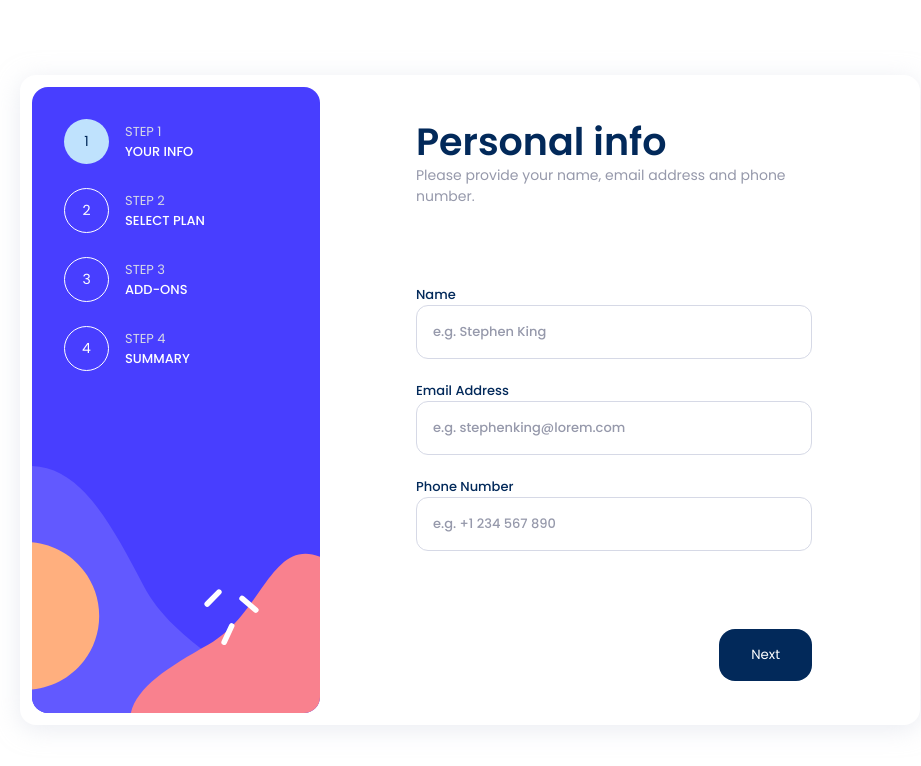
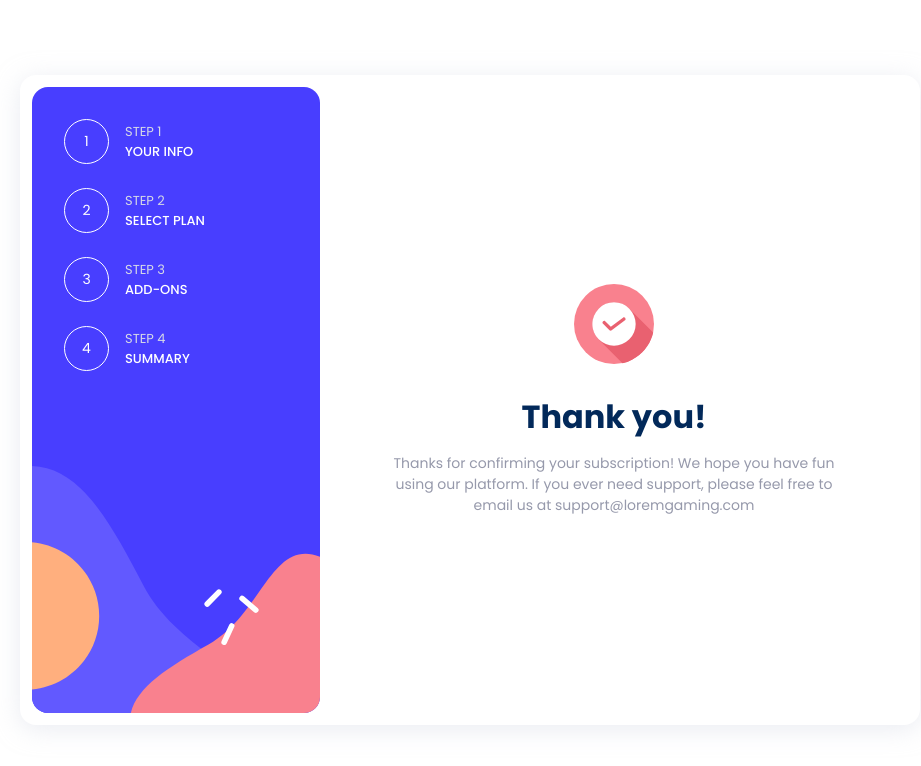
Before and after one commit to Rijad99/form-wizard, a React (Create React App) app: page / in a window 1280 px wide. Shown: the top 766 px of the page, without its empty margins (170-1091 px from the left). Built offline with nearby package versions, Linux system fonts and the light colour scheme.

Commit message:
Add next, back and confirm button functionality, add ConfirmDialog component

```diff
--- /dev/null
+++ b/src/client/components/main/ConfirmDialog/ConfirmDialog.tsx
@@ -0,0 +1,13 @@
+import styles from '../ConfirmDialog/_ConfirmDialog.module.scss';
+
+import thankYouIcon from '../../../../images/icons/icon-thank-you.svg';
+
+export const ConfirmDialog = () => {
+    return (
+        <div className={styles.confirmDialog}>
+            <img src={thankYouIcon} className={styles.confirmIcon} />
+            <h1 className={styles.confirmTitle}>Thank you!</h1>
+            <p className={styles.confirmText}>Thanks for confirming your subscription! We hope you have fun using our platform. If you ever need support, please feel free to email us at support@loremgaming.com</p>
+        </div>
+    )
+}
--- /dev/null
+++ b/src/client/components/main/ConfirmDialog/_ConfirmDialog.module.scss
@@ -0,0 +1,28 @@
+@import "../../../scss/variables";
+
+.confirmDialog {
+    width: 100%;
+    height: 100%;
+    display: flex;
+    flex-direction: column;
+    align-items: center;
+    justify-content: center;
+    padding: 0 4rem;
+}
+
+.confirmIcon {
+    width: 80px;
+    height: 80px;
+    margin-bottom: 1.8rem;
+}
+
+.confirmTitle {
+    color: $marineBlue;
+    margin-bottom: 0.8rem;
+}
+
+.confirmText {
+    font-size: $medium;
+    color: $coolGray;
+    text-align: center;
+}
--- a/src/client/components/main/FormWizard/FormWizard.tsx
+++ b/src/client/components/main/FormWizard/FormWizard.tsx
@@ -8,6 +8,7 @@ import { FirstStepContent } from '../Steps/FirstStepContent/FirstStepContent';
 import { SecondStepContent } from '../Steps/SecondStepContent/SecondStepContent';
 import { ThirdStepContent } from '../Steps/ThirdStepContent/ThirdStepContent';
 import { FourthStepContent } from '../Steps/FourthStepContent/FourthStepContent';
+import { ConfirmDialog } from '../ConfirmDialog/ConfirmDialog';
 
 import { stepsData, stepHeaderData } from '../../../data/stepsData';
 
@@ -27,7 +28,7 @@ const StepsList = (props: PropsWithChildren) => {
 };
 
 export const FormWizard = () => {
-    const [activeStep, setActiveStep] = useState<number>(0);
+    const [activeStep, setActiveStep] = useState<number>(4);
 
     const handleStepChange = (stepNumber: number) => {
         setActiveStep(stepNumber);
@@ -43,8 +44,22 @@ export const FormWizard = () => {
                 return <ThirdStepContent />
             case 3:
                 return <FourthStepContent />
+            case 4:
+                return <ConfirmDialog />
         };
     };
+
+    const handleNextStep = (activeStep: number) => {
+        setActiveStep(activeStep + 1);
+    }
+
+    const handlePreviousStep = (activeStep: number) => {
+        setActiveStep(activeStep - 1);
+    }
+
+    const handleConfirm = () => {
+        setActiveStep(4)
+    }
 
     return (
         <Container additionalClasses={styles.formWizardContainer}>
@@ -58,9 +73,13 @@ export const FormWizard = () => {
                         })
                     }
                 </StepsList>
-                <Step stepTitle={stepHeaderData[activeStep].stepTitle} stepSubtitle={stepHeaderData[activeStep].stepSubtitle} stepNumber={activeStep}>
-                    {currentStep(activeStep)}
-                </Step>
+                {
+                    activeStep !== 4 ?
+                    <Step stepTitle={stepHeaderData[activeStep].stepTitle} stepSubtitle={stepHeaderData[activeStep].stepSubtitle} stepNumber={activeStep} onClickNext={() => handleNextStep(activeStep)} onClickBack={() => handlePreviousStep(activeStep)} onClickConfirm={() => handleConfirm()} >
+                        {currentStep(activeStep)}
+                    </Step> :
+                    <ConfirmDialog />
+                }
             </Card>
         </Container>
     )
--- a/src/client/components/main/StepItem/_StepItem.module.scss
+++ b/src/client/components/main/StepItem/_StepItem.module.scss
@@ -70,7 +70,8 @@
     .stepCircle {
         background-color: $lightBlue;
         border-color: transparent;
-        color: $marineBlue
+        color: $marineBlue;
+        font-weight: $boldest;
     }
 }
 
--- a/src/client/components/main/Steps/Step.tsx
+++ b/src/client/components/main/Steps/Step.tsx
@@ -9,7 +9,10 @@ import utilityClasses from '../../../scss/_utilities.module.scss';
 export interface StepProps {
     stepTitle: string,
     stepSubtitle: string,
-    stepNumber?: number
+    stepNumber?: number,
+    onClickNext?: () => void,
+    onClickBack?: () => void,
+    onClickConfirm?: () => void
 }
 
 export const Step = (props: PropsWithChildren<StepProps>) => {
@@ -17,20 +20,20 @@ export const Step = (props: PropsWithChildren<StepProps>) => {
     const renderStepFooterButtons = (step: number) => {
         switch(step) {
             case 0:
-                return <Button text="Next" additionalClasses={`${buttonStyles.btnMedium} ${buttonStyles.btnNext} ${props.stepNumber === 0 && utilityClasses.alignToRight}`} />
+                return <Button text="Next" additionalClasses={`${buttonStyles.btnMedium} ${buttonStyles.btnNext} ${props.stepNumber === 0 && utilityClasses.alignToRight}`} onClick={props.onClickNext} />
             case 1:
             case 2:
                 return (
                     <>
-                        <Button text="Go Back" additionalClasses={`${buttonStyles.btnMedium} ${buttonStyles.btnBack}`} />
-                        <Button text="Next" additionalClasses={`${buttonStyles.btnMedium} ${buttonStyles.btnNext} ${props.stepNumber === 0 && utilityClasses.alignToRight}`} />
+                        <Button text="Go Back" additionalClasses={`${buttonStyles.btnMedium} ${buttonStyles.btnBack}`} onClick={props.onClickBack} />
+                        <Button text="Next" additionalClasses={`${buttonStyles.btnMedium} ${buttonStyles.btnNext} ${props.stepNumber === 0 && utilityClasses.alignToRight}`} onClick={props.onClickNext} />
                     </>
                 )
             case 3:
                 return (
                     <>
-                        <Button text="Go Back" additionalClasses={`${buttonStyles.btnMedium} ${buttonStyles.btnBack}`} />
-                        <Button text="Confirm" additionalClasses={`${buttonStyles.btnMedium} ${buttonStyles.btnConfirm}`} />
+                        <Button text="Go Back" additionalClasses={`${buttonStyles.btnMedium} ${buttonStyles.btnBack}`} onClick={props.onClickBack} />
+                        <Button text="Confirm" additionalClasses={`${buttonStyles.btnMedium} ${buttonStyles.btnConfirm}`} onClick={props.onClickConfirm} />
                     </>
                 )
         }
```
